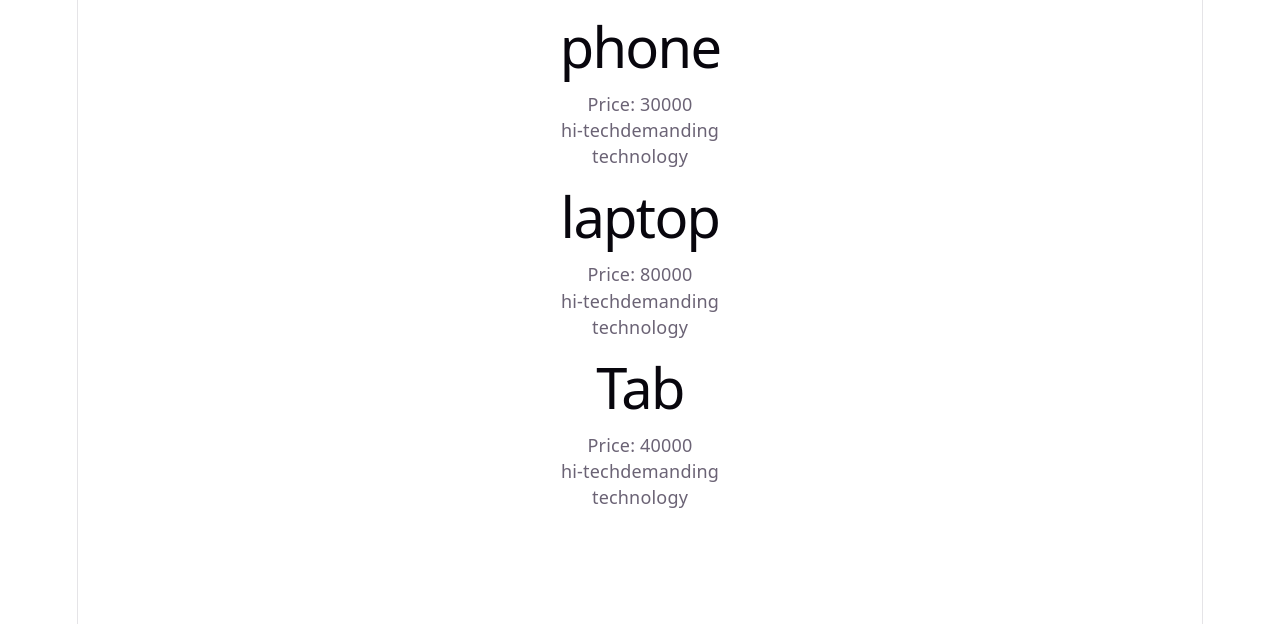
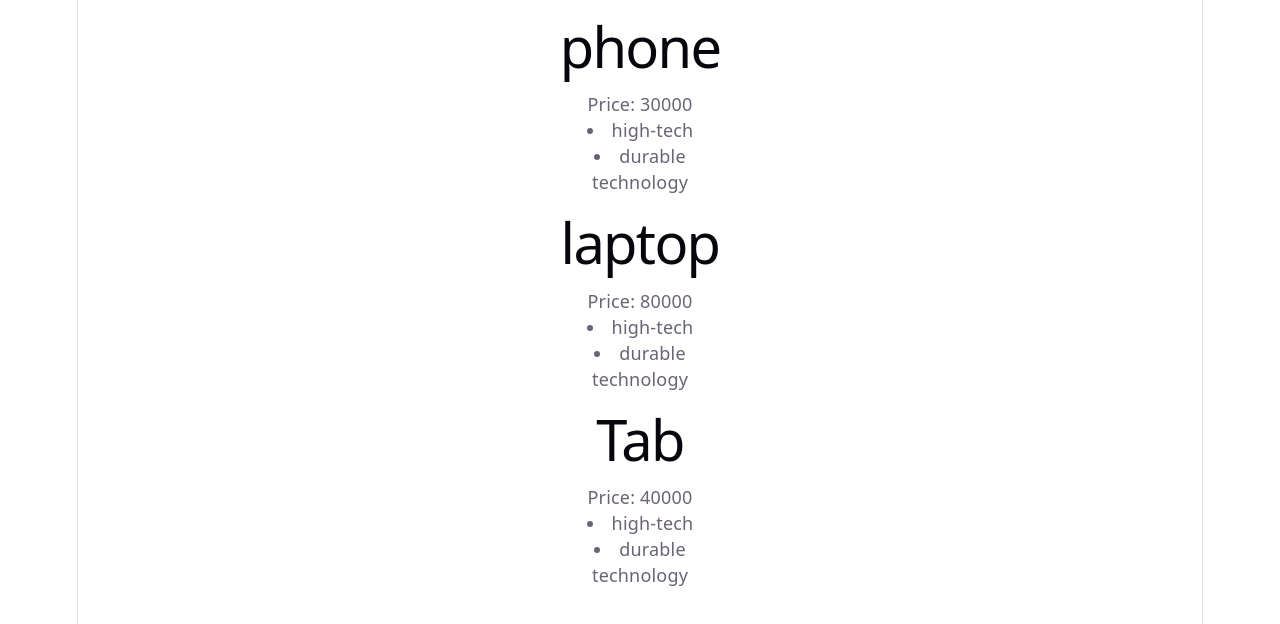
Before and after one commit to Emozatic/React, a React (Vite) app in the folder basic-react-app/: page / in a window 1280 px wide. Shown: the top 624 px of the page. Built offline with nearby package versions, Linux system fonts and the light colour scheme.

Commit message:
rendering arrays elements

```diff
--- a/basic-react-app/src/ProductTab.jsx
+++ b/basic-react-app/src/ProductTab.jsx
@@ -1,13 +1,13 @@
 import Product from "./Product";
 
 function ProductTab(){
-    //const option= ["hi-tech","demanding"];
-    //const option2= {a:"technology", b:"value for money"};
+    const option= [<li>high-tech</li>, <li>durable</li>];
+    const option2= {a:"technology", b:"value for money"};
     return(
         <>
-        <Product title="phone" price={30000} features={["hi-tech","demanding"]} features2={{a:"technology", b:"value for money"}}/>
-        <Product title="laptop" price={80000} features={["hi-tech","demanding"]} features2={{a:"technology", b:"value for money"}}/>
-        <Product title="Tab" price={40000} features={["hi-tech","demanding"]} features2={{a:"technology", b:"value for money"}}/>
+        <Product title="phone" price={30000} features={option} features2={option2}/>
+        <Product title="laptop" price={80000} features={option} features2={option2}/>
+        <Product title="Tab" price={40000} features={option} features2={option2}/>
         </>
     )
 }
```
Also changed, not shown: 1 other file (tests, documents, lock files or other folders).
